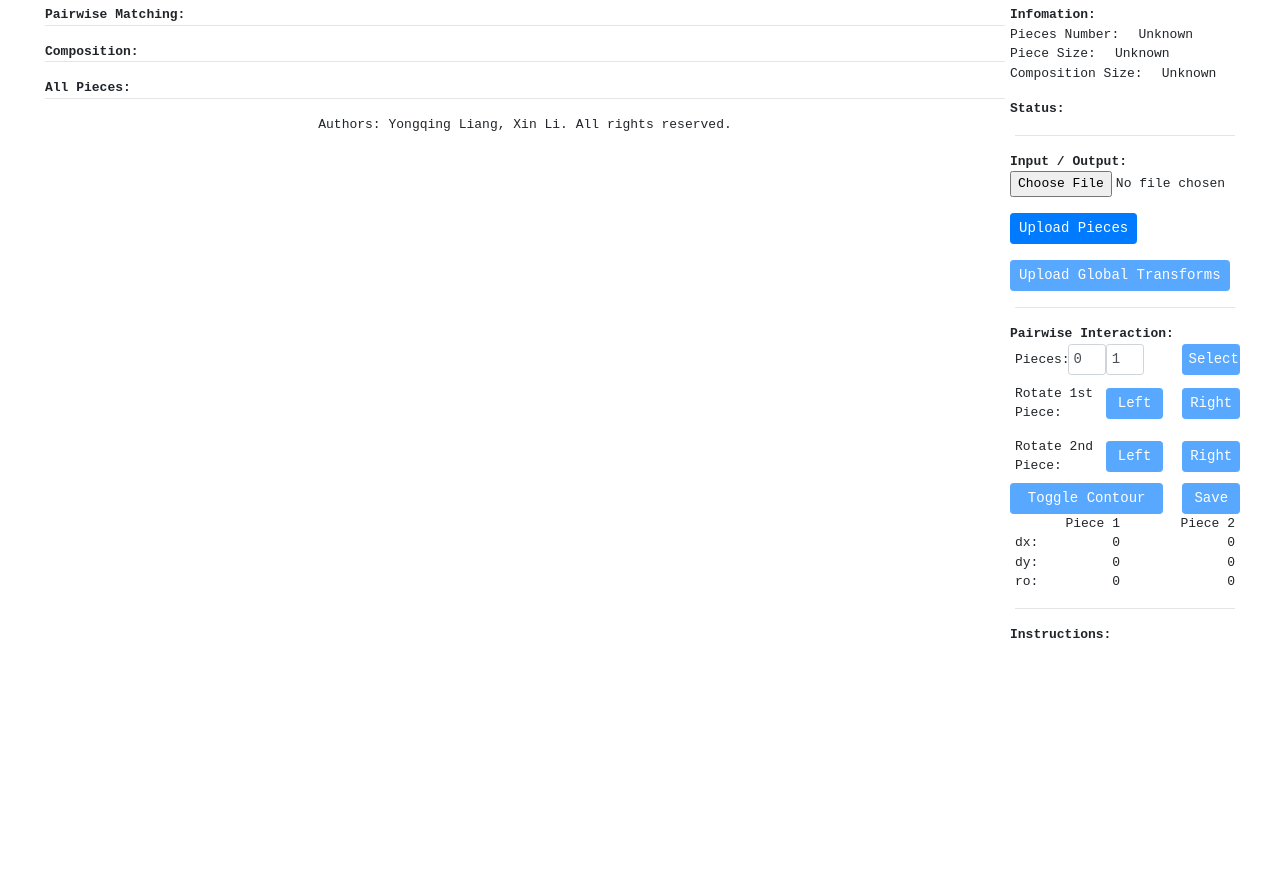
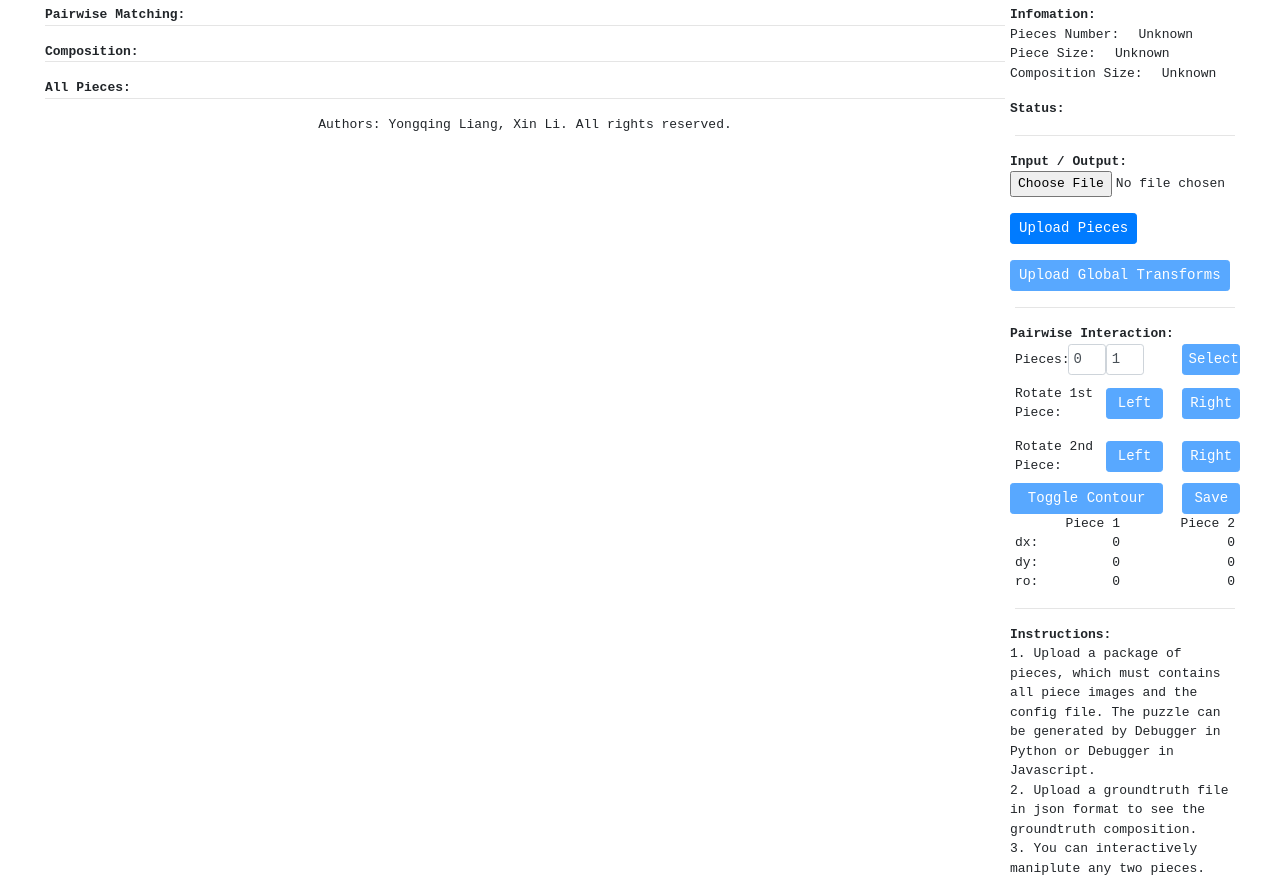
Before and after one commit to xmlyqing00/PuzzleSolving-tool, a plain HTML site: page debugger.html in a window 1280 px wide. Before the commit the page ends 800 px from the top, so only its background shows below. Drawn offline with Linux system fonts and the light colour scheme.

Commit message:
Update instructions

```diff
--- a/debugger.html
+++ b/debugger.html
@@ -168,7 +168,9 @@
 					<strong>Instructions:</strong>
 				</div>
 				<div class="form-row">
-					<p></p>
+					<p>1. Upload a package of pieces, which must contains all piece images and the config file. The puzzle can be generated by Debugger in Python or Debugger in Javascript.</p>
+					<p>2. Upload a groundtruth file in json format to see the groundtruth composition.</p>
+					<p>3. You can interactively maniplute any two pieces.</p>
 				</div>
 			</div>
 
```
Also changed, not shown: 1 other file.
